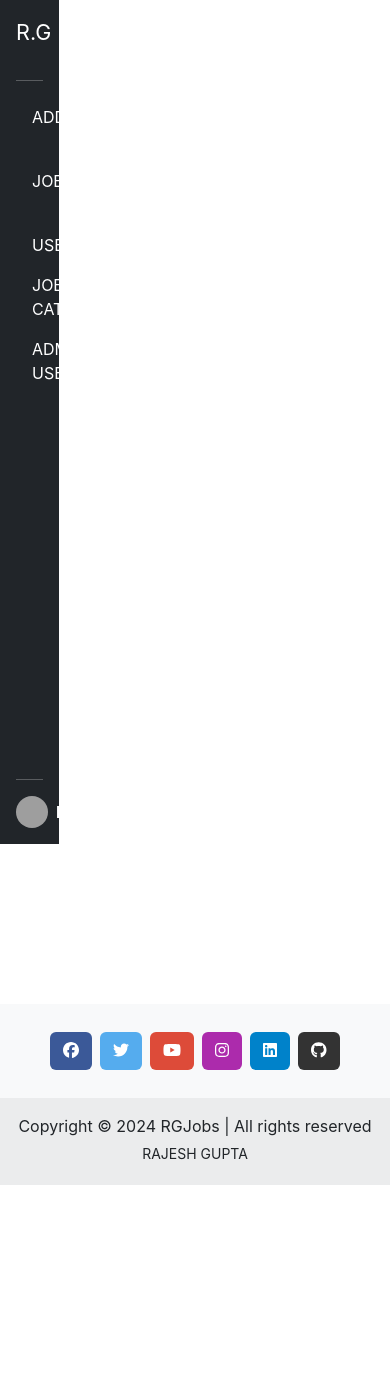
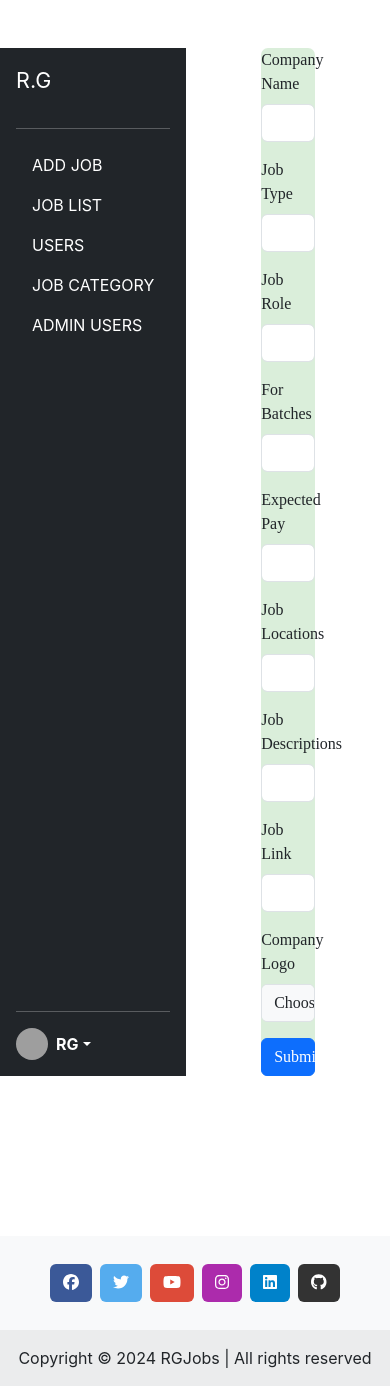
Before and after one commit to rajeshg8726/JobPortalFrontend, a React (Create React App) app: page /admin/edit-job/1 in a window 390 px wide. Before the commit the page ends 1185 px from the top, so only its background shows below. Built offline with nearby package versions, Linux system fonts and the light colour scheme; no server answers; grey boxes are pictures that could not be loaded; a small style sheet from the web is missing.

Commit message:
responsive added in website

```diff
--- a/package.json
+++ b/package.json
@@ -1,7 +1,7 @@
 {
   "name": "JobPortal",
   "version": "0.1.0",
-  "homepage": "https://rgjobs.in/",
+  "homepage": "https://rgjobs.in",
   "private": true,
   "dependencies": {
     "@fortawesome/fontawesome-svg-core": "^6.5.2",
--- a/public/index.html
+++ b/public/index.html
@@ -9,6 +9,7 @@
       name="description"
       content="Web site created using create-react-app"
     />
+    <meta name="google-site-verification" content="cMXxHXt8iDBLnyGweMvFDeotRL46bZ5KIVkFUEA2Mew" />
     <link rel="apple-touch-icon" href="%PUBLIC_URL%/logo192.png" />
     <!--
       manifest.json provides metadata used when your web app is installed on a
--- a/src/App.js
+++ b/src/App.js
@@ -19,6 +19,7 @@ import Login from './components/Login';
 import Register from './components/Register';
 import { useState, useEffect } from 'react';
 import axios from 'axios';
+import EditJobData from './components/EditJobData';
 function App() {
   const [filteredData, setFilteredData] = useState([]);
     const [data, setData] = useState([]);
@@ -28,8 +29,8 @@ const backendURL = process.env.REACT_APP_API_URL;
     useEffect(() => {
         axios.get(`${backendURL}/api/getAllJobs`)
             .then(res => {
-                setData(res.data.allJobs);
-                setFilteredData(res.data.allJobs); // Initialize filteredData with all jobs
+                setData(res.data.JobsData);
+                setFilteredData(res.data.JobsData); // Initialize filteredData with all jobs
             })
             .catch(error => console.log(error));
     }, []);
@@ -54,6 +55,8 @@ const backendURL = process.env.REACT_APP_API_URL;
         <Route path="/admin/*" element={<AdminLayout />}>
           <Route path="add-new-job" element={<AdminJobAdd />} />
           <Route path="job-list" element={<Tables />} />
+          <Route path="edit-job/:id" element={< EditJobData />} />
+
         </Route>
         <Route path="/admin/login" element={< Login />} >
         </Route>
--- a/src/components/AdminJobAdd.js
+++ b/src/components/AdminJobAdd.js
@@ -57,7 +57,7 @@ const AdminJobAdd = () => {
     }
 
     try {
-      const response = await axios.post(`${backendURL}/api/admin/addJob`, data, {
+      const response = await axios.post(`${backendURL}/api/job`, data, {
         headers: {
           'Content-Type': 'multipart/form-data'
         }
--- /dev/null
+++ b/src/components/EditJobData.js
@@ -0,0 +1,134 @@
+import React, { useState, useEffect } from 'react';
+import axios from 'axios';
+import { useNavigate, useParams } from 'react-router-dom';
+
+const EditJobData = () => {
+  const [formData, setFormData] = useState({
+    title: '',
+    role: '',
+    pay: '',
+    location: '',
+    description: '',
+    jobtype: '',
+    joblink: '',
+    batches: '',
+    companyLogo: null,
+  });
+  const [message, setMessage] = useState('');
+  const navigate = useNavigate();
+  const { id } = useParams(); // Retrieve job ID from URL params
+  const backendURL = process.env.REACT_APP_API_URL;
+  // Fetch the job data when the component loads
+  useEffect(() => {
+    const fetchJobData = async () => {
+      try {
+        const response = await axios.get(`${backendURL}/api/job/${id}`);
+        setFormData(response.data.job); // Populate the form with fetched data
+      } catch (error) {
+        console.error('Error fetching job data:', error);
+      }
+    };
+
+    fetchJobData();
+  }, [id]);
+
+  // Handle file input change
+  const handleFileChange = (e) => {
+    setFormData({
+      ...formData,
+      companyLogo: e.target.files[0], // File object
+    });
+  };
+
+  // Handle input change
+  const handleChange = (e) => {
+    const { name, value } = e.target;
+    setFormData({
+      ...formData,
+      [name]: value,
+    });
+  };
+
+  // Handle form submission
+  const handleSubmit = async (e) => {
+    e.preventDefault();
+
+    const formDataToSend = new FormData(); // Create FormData to handle file uploads
+    formDataToSend.append('title', formData.title);
+    formDataToSend.append('role', formData.role);
+    formDataToSend.append('pay', formData.pay);
+    formDataToSend.append('location', formData.location);
+    formDataToSend.append('description', formData.description);
+    formDataToSend.append('jobtype', formData.jobtype);
+    formDataToSend.append('joblink', formData.joblink);
+    formDataToSend.append('batches', formData.batches);
+
+    // Only append the logo if a new one is uploaded
+    if (formData.companyLogo) {
+      formDataToSend.append('companyLogo', formData.companyLogo);
+    }
+
+    try {
+      const response = await axios.put(`${backendURL}/api/updateJob/${id}`, formDataToSend, {
+        headers: {
+          'Content-Type': 'multipart/form-data',
+        },
+      });
+      console.log(response.data);
+      setMessage('Job updated successfully!');
+      setTimeout(() => navigate('/admin/job-list'), 2000); // Redirect after success
+    } catch (error) {
+      console.error('Error updating job:', error);
+      setMessage('Failed to update job');
+    }
+  };
+
+  return (
+    <div className='container'>
+      {message && <div className="alert alert-info mt-3">{message}</div>} {/* Conditional message display */}
+      <form className='containerForm' onSubmit={handleSubmit}>
+        <div className="mb-3">
+          <label htmlFor="title" className="form-label">Company Name</label>
+          <input type="text" className="form-control" id="title" name="title" value={formData.title} onChange={handleChange} />
+        </div>
+        <div className="mb-3">
+          <label htmlFor="jobtype" className="form-label">Job Type</label>
+          <input type="text" className="form-control" id="jobtype" name="jobtype" value={formData.jobtype} onChange={handleChange} />
+        </div>
+        <div className="mb-3">
+          <label htmlFor="role" className="form-label">Job Role</label>
+          <input type="text" className="form-control" id="role" name="role" value={formData.role} onChange={handleChange} />
+        </div>
+        <div className="mb-3">
+          <label htmlFor="batches" className="form-label">For Batches</label>
+          <input type="text" className="form-control" id="batches" name="batches" value={formData.batches} onChange={handleChange} />
+        </div>
+        <div className="mb-3">
+          <label htmlFor="pay" className="form-label">Expected Pay</label>
+          <input type="text" className="form-control" id="pay" name="pay" value={formData.pay} onChange={handleChange} />
+        </div>
+        <div className="mb-3">
+          <label htmlFor="location" className="form-label">Job Locations</label>
+          <input type="text" className="form-control" id="location" name="location" value={formData.location} onChange={handleChange} />
+        </div>
+        <div className="mb-3">
+          <label htmlFor="description" className="form-label">Job Descriptions</label>
+          <input type="text" className="form-control" id="description" name="description" value={formData.description} onChange={handleChange} />
+        </div>
+        <div className="mb-3">
+          <label htmlFor="joblink" className="form-label">Job Link</label>
+          <input type="text" className="form-control" id="joblink" name="joblink" value={formData.joblink} onChange={handleChange} />
+        </div>
+        <div className="mb-3">
+          <label htmlFor="companyLogo" className="form-label">Company Logo</label>
+          <input type="file" className="form-control" id="companyLogo" name="companyLogo" onChange={handleFileChange} />
+        </div>
+        <button type="submit" className="btn btn-primary btnsub">Submit</button>
+      </form>
+    </div>
+  );
+
+
+};
+
+export default EditJobData;
--- a/src/components/Footer.js
+++ b/src/components/Footer.js
@@ -96,7 +96,7 @@ function Footer() {
     <!-- Copyright --> */}
       <div className="text-center p-3 copyright" >
       Copyright © 2024 RGJobs | All rights reserved
-        <Link className="text-body btn btn-sm " to="https://www.linkedin.com/in/rajesh-gupta-37b8621b2/" target='_blank'>RAJESH GUPTA</Link>
+        {/* <Link className="text-body btn btn-sm " to="https://www.linkedin.com/in/rajesh-gupta-37b8621b2/" target='_blank'>RAJESH GUPTA</Link> */}
       </div>
       {/* <!-- Copyright --> */}
     </footer>
--- a/src/components/Jobcard.js
+++ b/src/components/Jobcard.js
@@ -3,7 +3,7 @@ import './Stylesheet.css';
 import { Link } from 'react-router-dom';
 import ReactPaginate from 'react-paginate';
 
-const PER_PAGE = 8; // 3 rows per page with 3 columns each
+const PER_PAGE = 9; // 3 rows per page with 3 columns each
 
 function Jobcard({jobfilter}) {
 
@@ -22,9 +22,9 @@ function Jobcard({jobfilter}) {
         <div>
             <div className='containerJob'>
                 {currentPageJob.map((post) => (
-                    <Link key={post._id} className='jobLink' to={`/job/${post._id}`}>
+                    <Link key={post.id} className='jobLink' to={`/job/${post.id}`}>
                         <div className="card">
-                            <img src={`${process.env.REACT_APP_API_URL}/uploads/${post.image}`} className="card-img-top" alt="..." />
+                            <img src={`${process.env.REACT_APP_API_URL}/${post.image}`} className="card-img-top img" alt="..." />
                             <div className="card-body">
                                 <h5 className="card-title">{post.title}</h5>
                                 <p className="card-text">Batch: {post.batches}</p>
--- a/src/components/Slider.js
+++ b/src/components/Slider.js
@@ -4,7 +4,7 @@ import './Stylesheet.css';
 
 const Slider = () => {
     return (
-        <div className='container'  >
+        <div className='container' style={{marginTop:"2rem"}} >
             <div id="carouselExampleDark" className="carousel carousel-dark slide">
                 <div className="carousel-indicators">
                     <button type="button" data-bs-target="#carouselExampleDark" data-bs-slide-to="0" className="active" aria-current="true" aria-label="Slide 1"></button>
--- a/src/components/Stylesheet.css
+++ b/src/components/Stylesheet.css
@@ -1,6 +1,5 @@
 .container{
     font-family: 'Times New Roman', Times, serif;
-    margin-top: 3rem;
 }
 .card{
     width: 18rem;
@@ -35,15 +34,14 @@
 
 .imgcard{
 
-   width: 20%;
-   margin: 0 auto;
+   /* width: 20%;
+   margin: 0 auto; */
    margin-top: 2rem;
 }
 
 
 .sidebar{
-    width: 15%;
-    height: 100vh;
+margin-top: 3rem;
 }
 
 .card{
@@ -112,13 +110,6 @@
 
   /* Stylesheet.css */
   /* Stylesheet.css */
-
-.containerJob {
-    display: grid;
-    grid-template-columns: repeat(4, 1fr);
-    gap: 20px;
-    margin: 1rem 1rem;
-  }
 
   .jobLink {
     text-decoration: none;
@@ -203,6 +194,91 @@
     width: 100%;
 
 }
-.nav{
-  background-color:;
+
+.table{
+  width: 80%;
+  margin: 0 auto;
+  margin-top: 3rem;
 }
+
+/* For small devices (phones, 600px and down) */
+@media only screen and (max-width: 600px) {
+  .containerJob .nav {
+    font-size: 14px;
+    display: grid;
+    grid-template-columns: repeat(1, 1fr);
+    gap: 20px;
+    margin: 0 auto;
+    width: 100%;
+  }
+
+  .pagination{
+    width: 100%;
+    margin: 2rem auto;
+  }
+  .jobcontain{
+    width: 80%;
+    margin: 0 auto;
+  }
+  .imgcard{
+    margin-top: 2rem;
+  }
+  .jobLink {
+    text-decoration: none;
+    color: inherit;
+    display: flex;
+    justify-content: center;
+    margin: 2rem;
+  }
+}
+
+/* For medium devices (tablets, 600px to 768px) */
+@media only screen and (min-width: 600px) and (max-width: 769px) {
+  .containerJob {
+    font-size: 14px;
+    display: grid;
+    /* grid-auto-columns: auto; */
+    grid-template-columns: repeat(2, 1fr);
+    width: 85%;
+    margin: 0 auto;
+  }
+  .jobLink {
+    text-decoration: none;
+    color: inherit;
+    display: flex;
+    justify-content: center;
+    margin: 2rem;
+  }
+  .imgcard{
+    width: 80%;
+  }
+}
+
+/* For large devices (desktops, 768px and up) */
+@media only screen and (min-width: 900px) {
+  .containerJob{
+    font-size: 18px;
+    display: grid;
+    grid-template-columns: repeat(3, 1fr);
+    width: 80%;
+    margin: 0 auto;
+    justify-content: center;
+  }
+  .jobLink {
+    text-decoration: none;
+    color: inherit;
+    display: flex;
+    justify-content: center;
+    margin: 2rem;
+  }
+
+  .imgcard{
+
+    width: 25rem;
+    margin: 2rem auto;
+  }
+  .img{
+    width: 90;
+    margin: 0 auto;
+  }
+}
```
Also changed, not shown: src/components/JobDetail.js (+4 -4 lines), src/components/Tables.js (+43 -8 lines).
